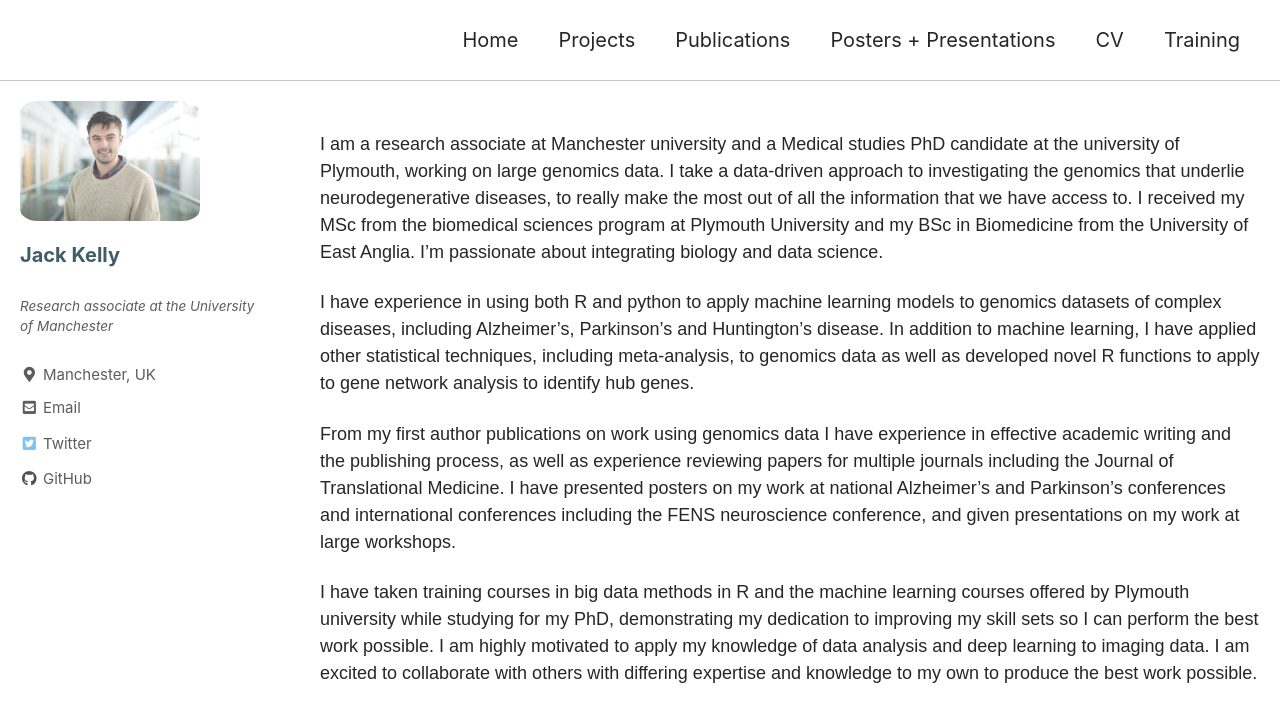
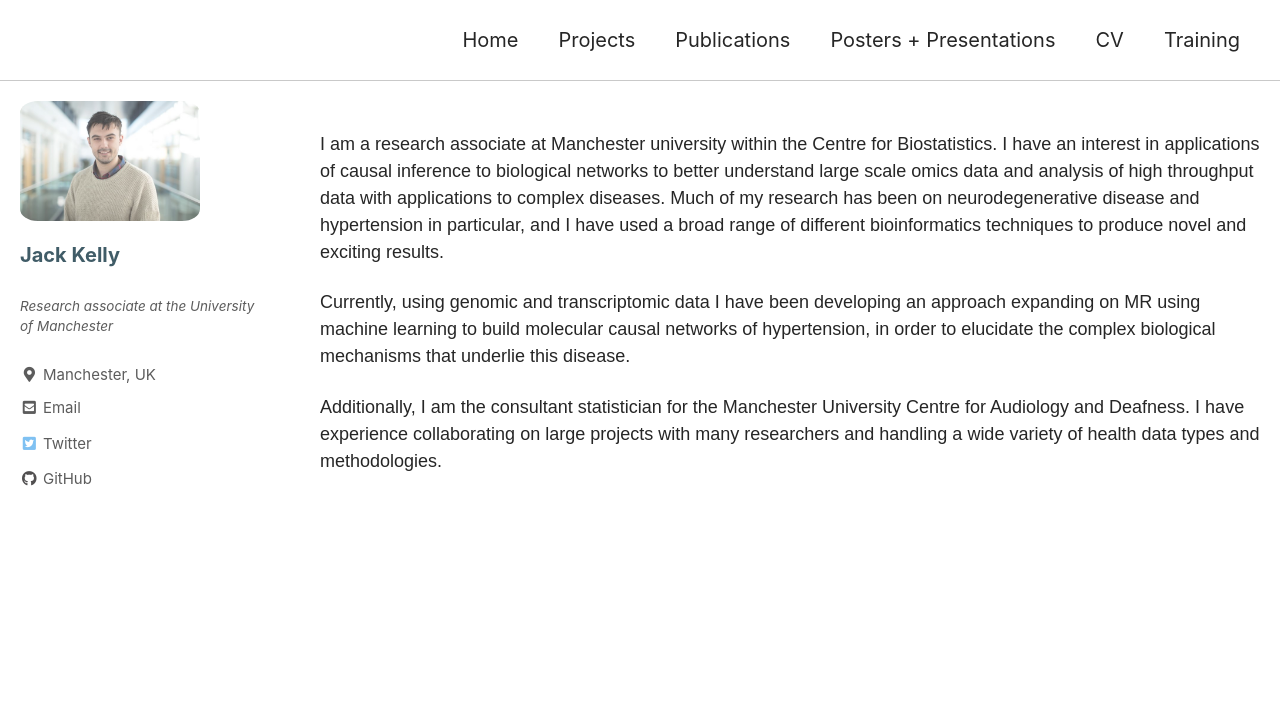
Before and after one commit to jackkelly75/jackkelly75.github.io, a Jekyll site: the page built from _pages/about.md, in a window 1280 px wide and 900 px high. Shown: the top 722 px of the window. Built offline with Jekyll 4.4.1, drawn with Linux system fonts in a browser that asks for light colours; cached includes are drawn as plain includes; nearby versions of some CDN libraries.

Commit message:
Update about.md

```diff
--- a/_pages/about.md
+++ b/_pages/about.md
@@ -9,10 +9,8 @@ classes: wide
 date:
 ---
 
-I am a research associate at Manchester university and a Medical studies PhD candidate at the university of Plymouth, working on large genomics data. I take a data-driven approach to investigating the genomics that underlie neurodegenerative diseases, to really make the most out of all the information that we have access to. I received my MSc from the biomedical sciences program at Plymouth University and my BSc in Biomedicine from the University of East Anglia. I'm passionate about integrating biology and data science.
+I am a research associate at Manchester university within the Centre for Biostatistics. I have an interest in applications of causal inference to biological networks to better understand large scale omics data and analysis of high throughput data with applications to complex diseases. Much of my  research  has  been  on  neurodegenerative  disease  and hypertension in  particular,  and  I have used  a  broad range of different bioinformatics techniques to produce novel and exciting results.
 
-I have experience in using both R and python to apply machine learning models to genomics datasets of complex diseases, including Alzheimer's, Parkinson's and Huntington's disease. In addition to machine learning, I have applied other statistical techniques, including meta-analysis, to genomics data as well as developed novel R functions to apply to gene network analysis to identify hub genes.
+Currently, using genomic and transcriptomic data I have been developing an approach expanding on MR using machine learning to build molecular causal networks of hypertension, in order to elucidate the complex biological mechanisms that underlie this disease.
 
-From my first author publications on work using genomics data I have experience in effective academic writing and the publishing process, as well as experience reviewing papers for multiple journals including the Journal of Translational Medicine. I have presented posters on my work at national Alzheimer's and Parkinson's conferences and international conferences including the FENS neuroscience conference, and given presentations on my work at large workshops.
-
-I have taken training courses in big data methods in R and the machine learning courses offered by Plymouth university while studying for my PhD, demonstrating my dedication to improving my skill sets so I can perform the best work possible. I am highly motivated to apply my knowledge of data analysis and deep learning to imaging data. I am excited to collaborate with others with differing expertise and knowledge to my own to produce the best work possible.
+Additionally, I am the consultant statistician for the Manchester University Centre for Audiology and Deafness. I have experience collaborating on large projects with many researchers and handling a wide variety of health data types and methodologies.
```
